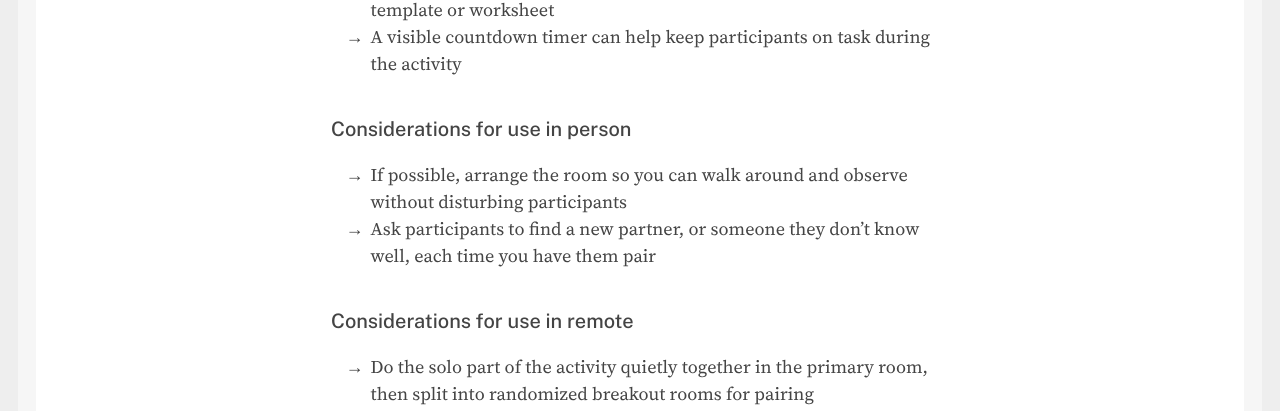
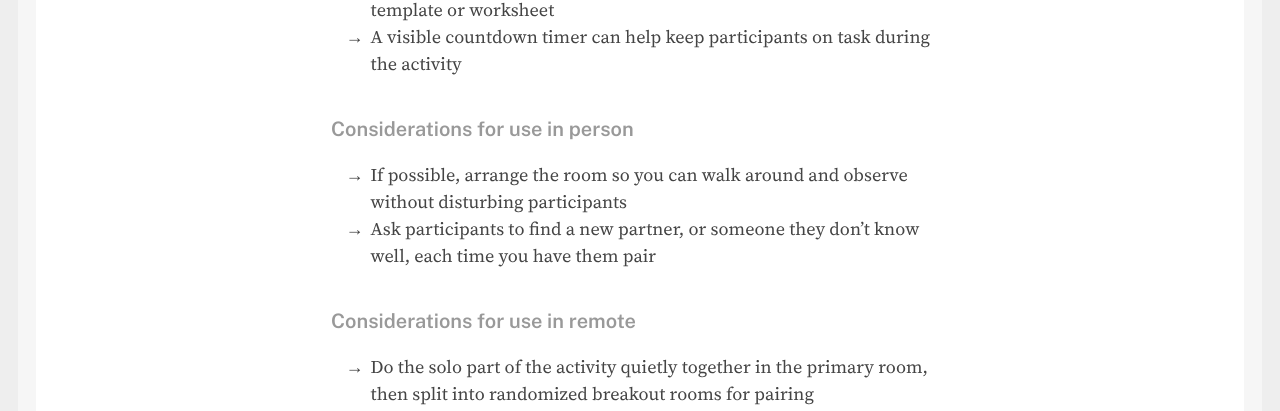
Before and after one commit to nevanscott/notated.org, a Jekyll site: the page built from index.html, in a window 1280 px wide. Shown: the part 5736-6147 px from the top of the page. Built offline with Jekyll 4.4.1, drawn with Linux system fonts in a browser that asks for light colours; the list of posts is cut into pages by our own code.

Commit message:
improve heading hierarchy

```diff
--- a/_sass/global.scss
+++ b/_sass/global.scss
@@ -52,10 +52,10 @@ pre code {
 	padding: 0;
 }
 
-h1, h2 {
+h1, h2, h3 {
 	font-weight: bold;
 }
-h3, h4, h5, h6 {
+h4, h5, h6 {
   font-weight: normal;
 }
 h1, h2, h3 {
@@ -63,8 +63,9 @@ h1, h2, h3 {
 	margin: 1em 0;
 }
 h3 {
+  color: #999;
 	font-size: var(--font-size-heading);
-  font-weight: 500;
+  font-weight: 600;
 }
 p, h4, h5, h6 {
 	margin: 1.6em 0;
```
